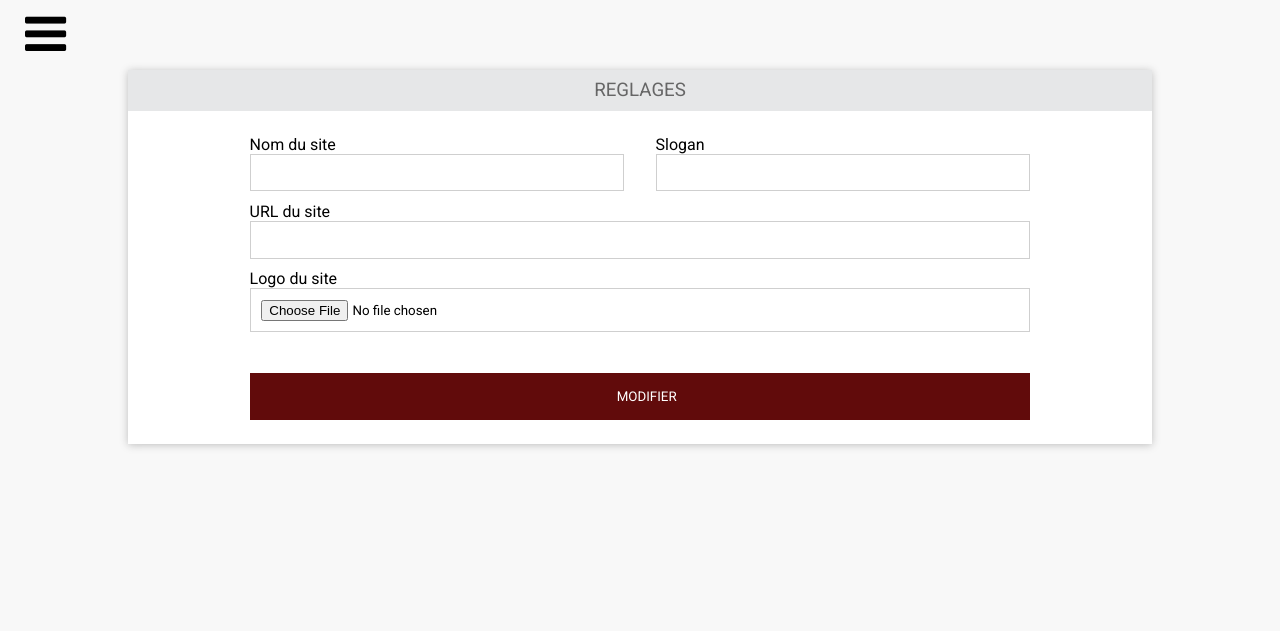
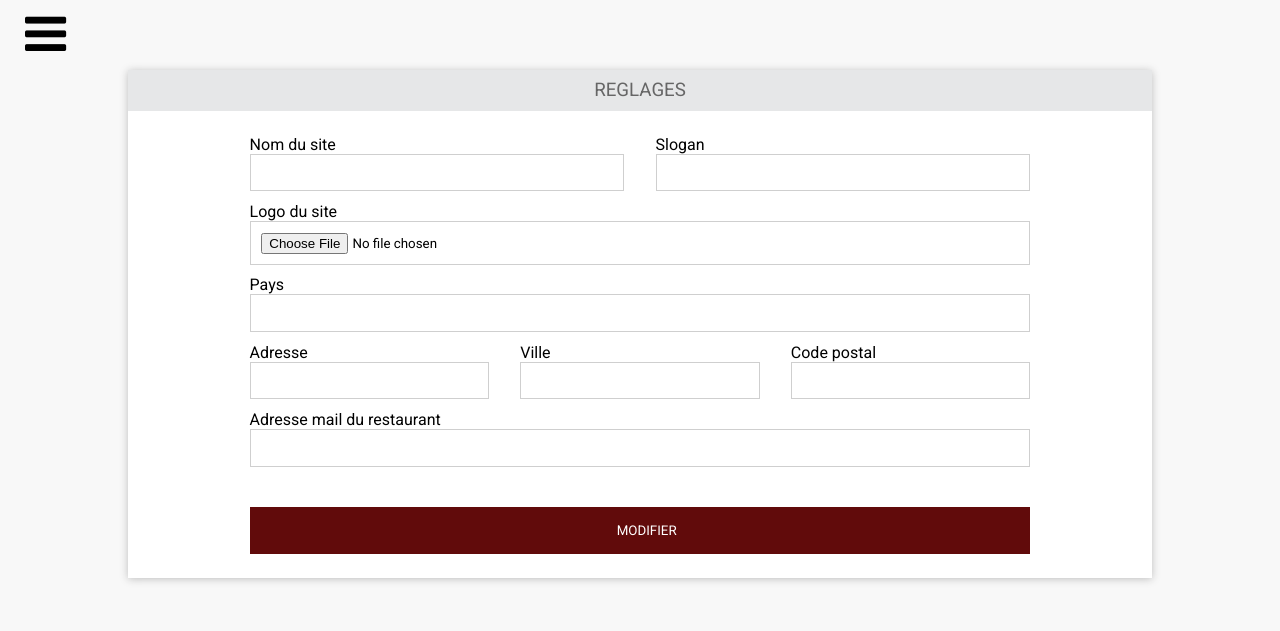
Before and after one commit to TharshanSivapalan/ASAT-CMS, a PHP site: page /setting in a window 1280 px wide. Shown: the top 631 px of the page. Run offline with PHP 8.4, Linux system fonts and the light colour scheme; some libraries are stand-ins or nearby versions.

Commit message:
Modification du formulaire des settings

```diff
--- a/app/views/setting-index.view.php
+++ b/app/views/setting-index.view.php
@@ -6,7 +6,7 @@
     <div class="onglet-contenu" >
         <form class="" id="" action="action.php" method="post">
 
-            <div class="deux-col-form">
+            <div class="multi-col-form">
                 <div class="half-form">
                     <label>Nom du site</label>
                     <br>
@@ -20,11 +20,37 @@
                 </div>
             </div>
 
-            <label>URL du site</label>
+            <label>Logo du site</label>
+            <input type="file" class="input" id="" name="" autocomplete="off">
+
+            <label>Pays</label>
             <input type="text" class="input" id="" name="" autocomplete="off">
 
-            <label>Logo du site</label>
-            <input type="file" class="input" id="" name="" autocomplete="off">
+            <div class="multi-col-form">
+                <div class="third-form">
+                    <label>Adresse</label>
+                    <br>
+                    <input type="text" class="input" id="" name="" autocomplete="off">
+                </div>
+
+                <div class="third-form">
+                    <label>Ville </label>
+                    <br>
+                    <input type="text" class="input" id="" name="" autocomplete="off">
+                </div>
+
+                <div class="third-form">
+                    <label>Code postal </label>
+                    <br>
+                    <input type="number" class="input" id="" name="" autocomplete="off">
+                </div>
+            </div>
+
+
+
+            <label>Adresse mail du restaurant</label>
+            <input type="text" class="input" id="" name="" autocomplete="off">
+
 
             <br>
 
--- a/app/views/user-add.view.php
+++ b/app/views/user-add.view.php
@@ -6,7 +6,7 @@
     <div class="onglet-contenu" >
         <form class="" id="" action="action.php" method="post">
 
-            <div class="deux-col-form">
+            <div class="multi-col-form">
                 <div class="half-form">
                     <label>Nom</label>
                     <br>
--- a/conf.inc.php
+++ b/conf.inc.php
@@ -10,7 +10,7 @@
 
     define("DATABASE", 'asat-cms');
     define("USERDB", 'root');
-    define("PASSDB", '');
+    define("PASSDB", 'root');
     define("DBHOST", 'localhost');
     define("DBPORT", '3306');
 
--- a/public/css/admin.css
+++ b/public/css/admin.css
@@ -377,13 +377,23 @@ ul a {
     cursor: pointer;
 }
 
-.deux-col-form .half-form {
+.multi-col-form .half-form {
     width: 48%;
     float: left;
 
 }
 
-.deux-col-form > .half-form:first-child {
+.multi-col-form > .half-form:first-child {
+    margin-right: 4%;
+}
+
+.multi-col-form .third-form {
+    width: 30.66%;
+    float: left;
+
+}
+
+.multi-col-form > .third-form:nth-child(1), .multi-col-form > .third-form:nth-child(2)  {
     margin-right: 4%;
 }
 
@@ -534,7 +544,7 @@ table #pagination .pageNumber {
         padding: 0px;
     }
 
-    .deux-col-form .half-form {
+    .multi-col-form .half-form {
         width: 100%;
     }
 
```
